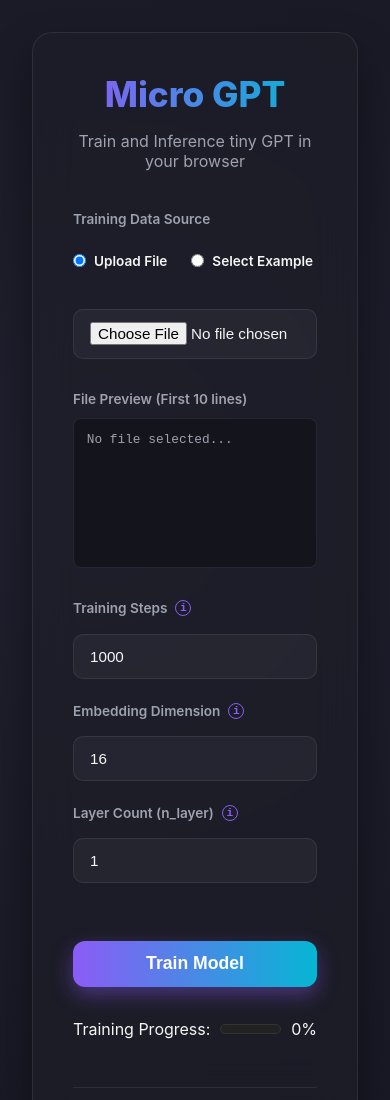
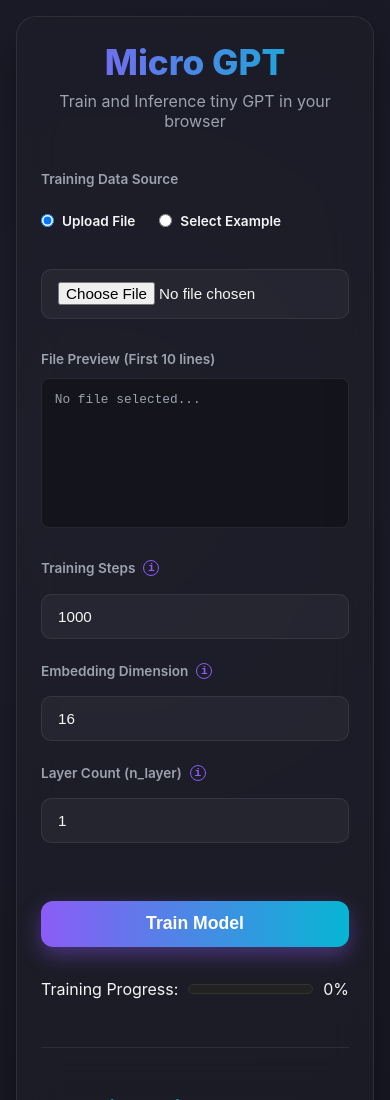
Before and after one commit to SudhansuuRanjan/microgpt, a website: page src/index.html in a window 390 px wide. Shown: the top 1100 px of the page. Drawn offline with Linux system fonts and the light colour scheme.

Commit message:
feat: Introduce responsive padding for smaller screens, limit `nEmbd` input maximum to 20, and adjust `h1` bottom margin.

```diff
--- a/src/index.html
+++ b/src/index.html
@@ -81,7 +81,7 @@
               <span class="info-icon"
                 title="Size of the embedding vector [n_embd] (16-32). Higher values capture more complex patterns but increase model size.">i</span>
             </label>
-            <input id="nEmbd" type="number" value="16" min="16" max="32" />
+            <input id="nEmbd" type="number" value="16" min="16" max="20" />
           </div>
 
           <div class="input-group">
--- a/src/style.css
+++ b/src/style.css
@@ -52,7 +52,7 @@ header {
 h1 {
     font-size: 2.2rem;
     margin: 0;
-    margin-bottom: -1rem;
+    margin-bottom: -1.5rem;
     font-weight: 800;
     background: linear-gradient(90deg, var(--accent), var(--accent-2));
     -webkit-background-clip: text;
@@ -233,6 +233,16 @@ button:disabled {
 @media (min-width: 800px) {
     .output-container {
         grid-template-columns: 1fr 1fr;
+    }
+}
+
+@media (max-width: 800px) {
+    .container {
+        padding: 1.5rem;
+    }
+
+    body {
+        padding: 1rem;
     }
 }
 
```
